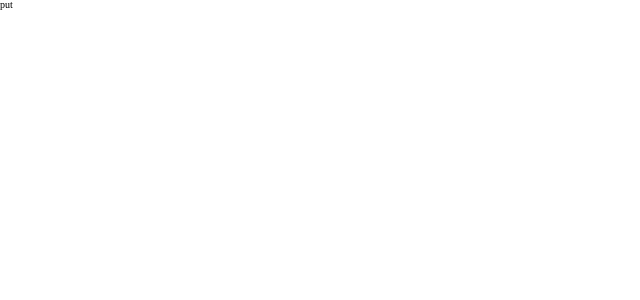
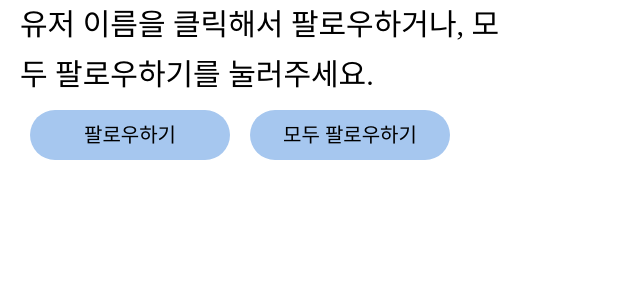
Before and after one commit to 22webs/handsome-n-pretty-kimseohyun, a React (Vite) app: page /put in a window 1280 px wide. Shown: the top 300 px of the page, without its empty margins (0-640 px from the left). Built offline with nearby package versions, Linux system fonts and the light colour scheme; a web font is replaced by a local one.

Commit message:
style : get페이지에서 put페이지로 넘어오도록 구현

```diff
--- a/src/@components/get/GetAPI.tsx
+++ b/src/@components/get/GetAPI.tsx
@@ -1,5 +1,6 @@
 import { Octokit } from '@octokit/core';
 import { useEffect } from 'react';
+import { useNavigate } from 'react-router-dom';
 import { useRecoilState, useRecoilValue } from 'recoil';
 import { followersData, followingData } from '../../reocil/followingData';
 import { userData } from '../../reocil/user';
@@ -10,6 +11,7 @@ function GetAPI() {
   const [followers, setFollowers] = useRecoilState<string[]>(followersData);
   const [followings, setFollowings] = useRecoilState<string[]>(followingData);
   const userInfo = useRecoilValue<UserDataType>(userData);
+  const navigate = useNavigate();
 
   const func = async () => {
     const octokit = new Octokit({
@@ -49,6 +51,10 @@ function GetAPI() {
     func();
   }, []);
 
+  const handle_moveToFollow = () => {
+    navigate('/put');
+  };
+
   return (
     <St.GetWrapper>
       <St.FollowerWrapper>
@@ -77,6 +83,7 @@ function GetAPI() {
             if (!followings.includes(x)) return <St.NameBox key={x}>{x}</St.NameBox>;
           })}
       </St.FollowerWrapper>
+      <St.Button onClick={handle_moveToFollow}>팔로우하러가기</St.Button>
     </St.GetWrapper>
   );
 }
--- a/src/@components/get/style.tsx
+++ b/src/@components/get/style.tsx
@@ -35,3 +35,15 @@ export const NameBox = styled.p`
   background-color: ${({ theme }) => theme.colors.skyblue};
   ${({ theme }) => theme.fonts.text}
 `;
+
+export const Button = styled.button`
+  width: 25rem;
+  height: 5rem;
+
+  margin: 1rem 0;
+
+  border-radius: 10rem;
+
+  background-color: ${({ theme }) => theme.colors.blue};
+  ${({ theme }) => theme.fonts.button};
+`;
--- /dev/null
+++ b/src/@components/put/putAPI.tsx
@@ -0,0 +1,21 @@
+import { useRecoilValue } from 'recoil';
+import { followersData, followingData } from '../../reocil/followingData';
+import * as St from './style';
+
+export default function PutAPI() {
+  const followers = useRecoilValue<string[]>(followersData);
+  const followings = useRecoilValue<string[]>(followingData);
+
+  return (
+    <St.FollowerWrapper>
+      <St.Title>유저 이름을 클릭해서 팔로우하거나, 모두 팔로우하기를 눌러주세요.</St.Title>
+      {followers.length > 1 &&
+        followers.map((x) => {
+          if (!followings.includes(x)) return <St.NameBox key={x}>{x}</St.NameBox>;
+        })}
+
+      <St.Button>팔로우하기</St.Button>
+      <St.Button>모두 팔로우하기</St.Button>
+    </St.FollowerWrapper>
+  );
+}
--- a/src/@components/put/style.tsx
+++ b/src/@components/put/style.tsx
@@ -11,8 +11,6 @@ export const FollowerWrapper = styled.article`
 export const Title = styled.h1`
   display: flex;
   justify-content: center;
-
-  width: 50rem;
 
   ${({ theme }) => theme.fonts.title}
 `;
@@ -31,3 +29,15 @@ export const NameBox = styled.p`
   background-color: ${({ theme }) => theme.colors.skyblue};
   ${({ theme }) => theme.fonts.text}
 `;
+
+export const Button = styled.button`
+  width: 20rem;
+  height: 5rem;
+
+  margin: 1rem;
+
+  border-radius: 10rem;
+
+  background-color: ${({ theme }) => theme.colors.blue};
+  ${({ theme }) => theme.fonts.button};
+`;
--- a/src/@pages/put.tsx
+++ b/src/@pages/put.tsx
@@ -1,3 +1,5 @@
+import PutAPI from '../@components/put/putAPI';
+
 export default function Put() {
-  return <div>put</div>;
+  return <PutAPI />;
 }
```
Also changed, not shown: src/@components/put/put.tsx (deleted, +0 -20 lines).
